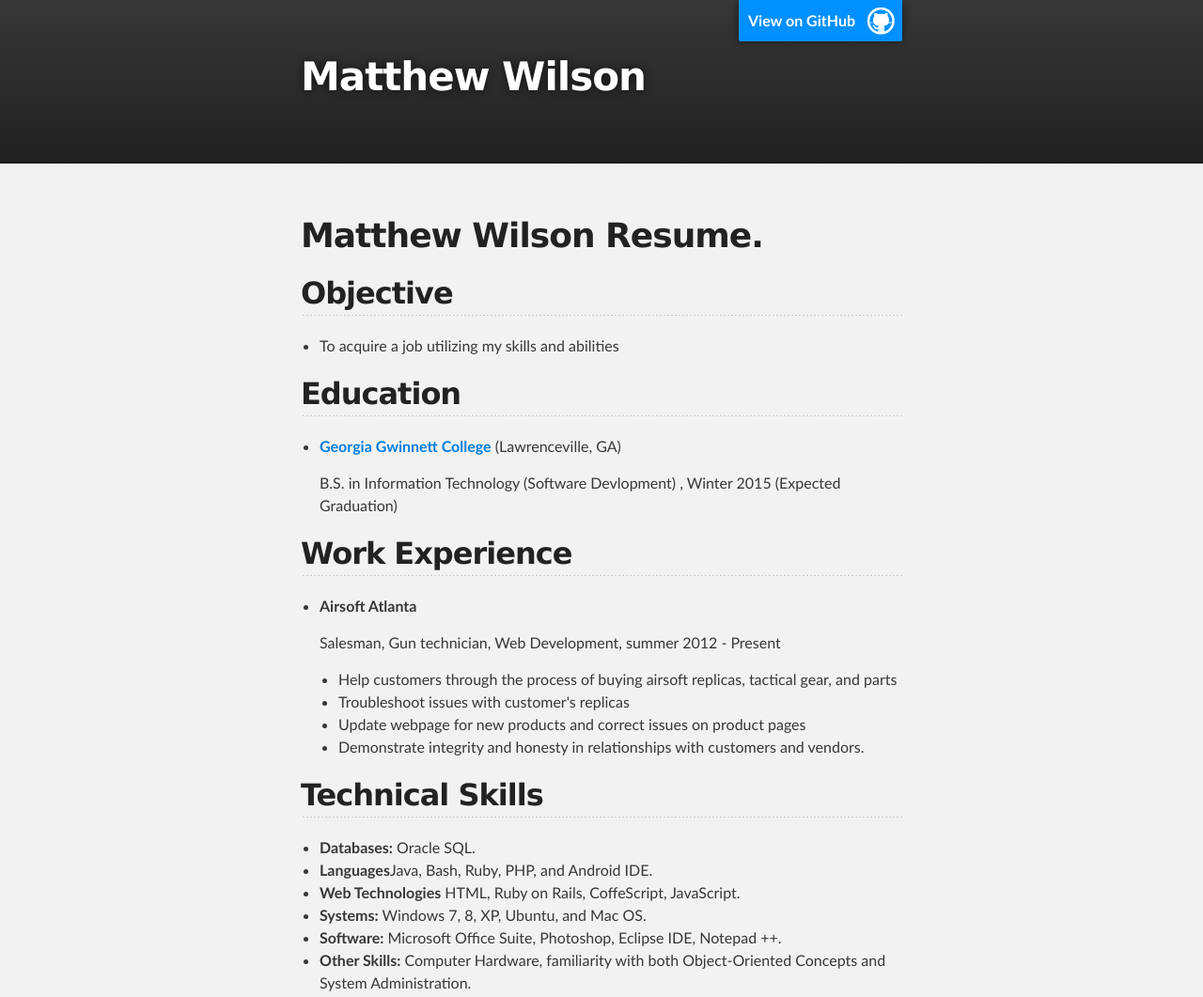
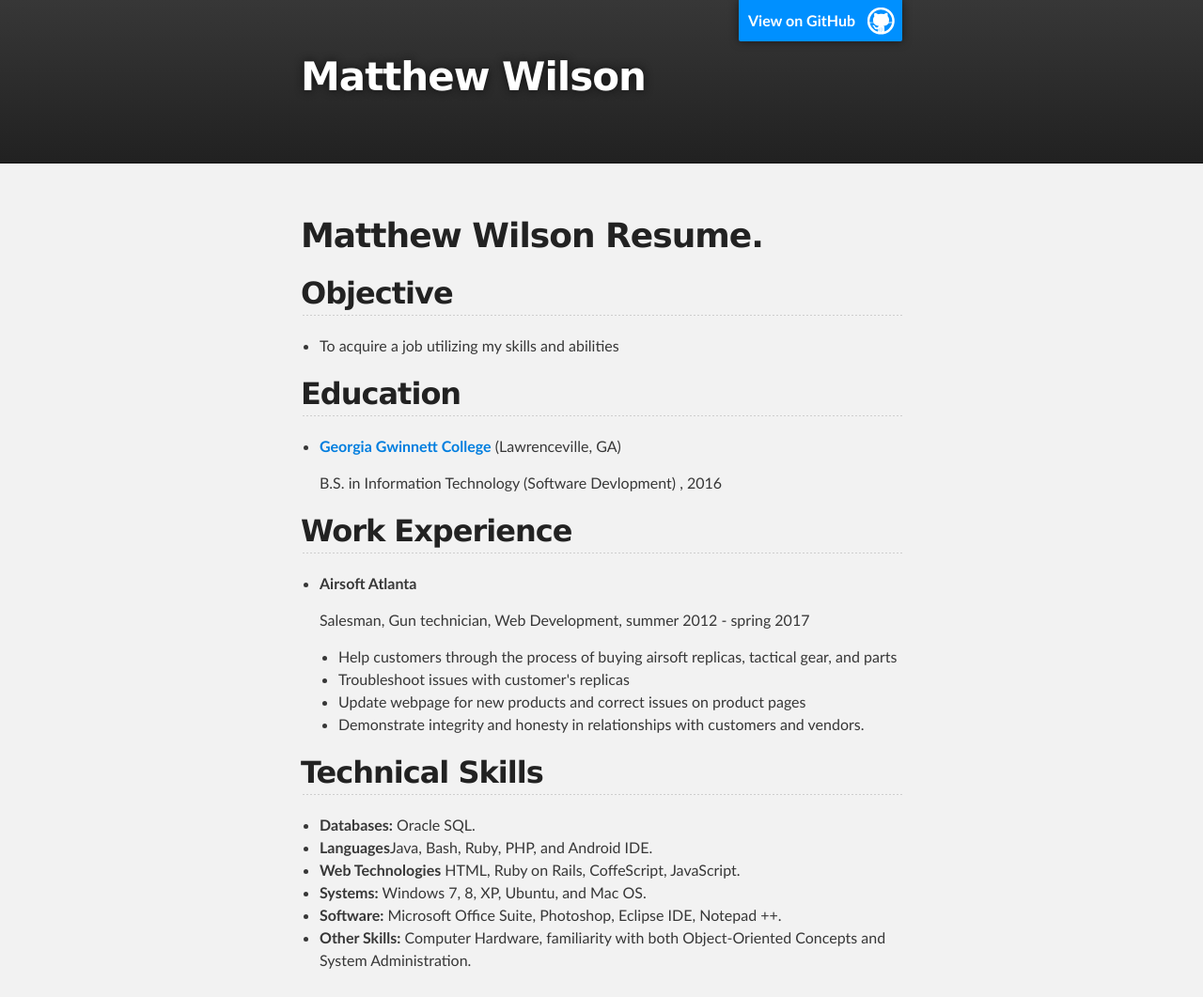
Before and after one commit to mwilson10/mwilson10.github.io, a plain HTML site: page index.html in a window 1280 px wide. Shown: the top 1061 px of the page at 94% size. Drawn offline with Linux system fonts and the light colour scheme.

Commit message:
Update index.html

```diff
--- a/index.html
+++ b/index.html
@@ -47,7 +47,7 @@
 
 
 
-<p>B.S. in Information Technology (Software Devlopment) , Winter 2015 (Expected Graduation)</p>
+<p>B.S. in Information Technology (Software Devlopment) , 2016</p>
 </li>
 </ul>
 
@@ -58,7 +58,7 @@
 <li>
 <p><strong>Airsoft Atlanta</strong></p>
 
-<p>Salesman, Gun technician, Web Development, summer 2012 - Present</p>
+<p>Salesman, Gun technician, Web Development, summer 2012 - spring 2017</p>
 
 <ul>
 <li>  Help customers through the process of buying airsoft replicas, tactical gear, and parts</li>
```
